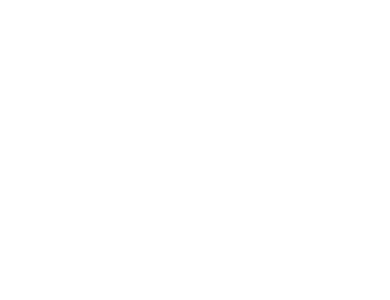
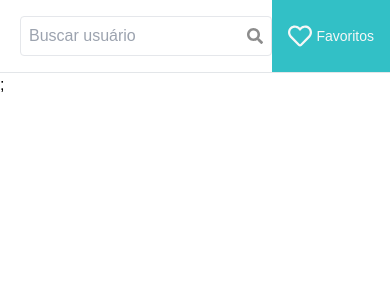
Before and after one commit to anapfern/GitHub-Repos, a React (Vite) app: page / in a window 390 px wide. Shown: the top 300 px of the page. Built offline with nearby package versions, Linux system fonts and the light colour scheme.

Commit message:
feat: update SearchUsersInput to reflect input in URL params

```diff
--- a/package.json
+++ b/package.json
@@ -13,7 +13,8 @@
     "axios": "^1.7.3",
     "react": "^18.3.1",
     "react-dom": "^18.3.1",
-    "react-icons": "^5.2.1"
+    "react-icons": "^5.2.1",
+    "react-router-dom": "^6.26.0"
   },
   "devDependencies": {
     "@types/react": "^18.3.3",
--- a/src/App.tsx
+++ b/src/App.tsx
@@ -1,5 +1,10 @@
+import { BrowserRouter } from "react-router-dom";
 import Header from "./components/Header";
 
 export default function App() {
-  return <Header />;
+  return (
+    <BrowserRouter>
+      <Header />;
+    </BrowserRouter>
+  );
 }
--- a/src/components/Header.tsx
+++ b/src/components/Header.tsx
@@ -3,7 +3,7 @@
 
 export default function Header() {
   return (
-    <div className="border-b border-borderAndLine hidden md:flex justify-between gap-2">
+    <div className="border-b border-borderAndLine flex justify-between">
       <SearchUsersInput />
       <button className="flex items-center gap-1 bg-primaryColor text-whiteBackgroundLight text-paragraphMdBold pl-4 pr-4">
         <FaRegHeart size={24} />
--- a/src/components/SearchUsersInput.tsx
+++ b/src/components/SearchUsersInput.tsx
@@ -1,9 +1,27 @@
 import { FaSearch } from "react-icons/fa";
+import { useSearchParams } from 'react-router-dom';
+import { useState, useEffect } from 'react';
 
 export default function SearchUsersInput() {
+  const [searchParams, setSearchParams] = useSearchParams();
+  const [query, setQuery] = useState(searchParams.get('search') || '');
+
+  useEffect(() => {
+    if (query) {
+      setSearchParams({ search: query });
+    } else {
+      setSearchParams({});
+    }
+  }, [query, setSearchParams]);
+
   return (
     <div className="border w-[41.75rem] h-[2.5rem] mt-4 mb-4 ml-5 flex gap-2 rounded items-center text-placeholder">
-      <input className="flex-grow ml-2 focus:outline-none" placeholder="Buscar usuário" />
+      <input
+        className="flex-grow ml-2 focus:outline-none"
+        placeholder="Buscar usuário"
+        value={query}
+        onChange={(e) => setQuery(e.target.value)}
+      />
       <FaSearch className="mr-2" />
     </div>
   );
```
Also changed, not shown: 1 other file (tests, documents, lock files or other folders).
